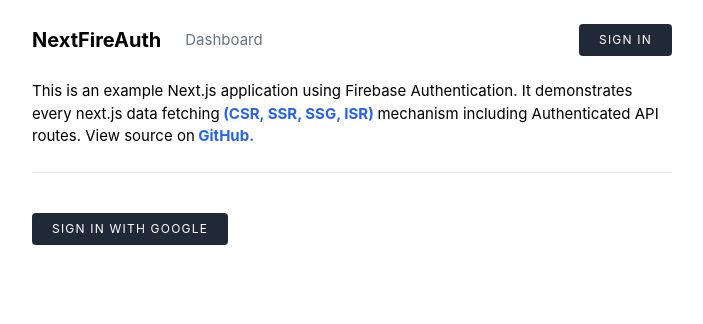
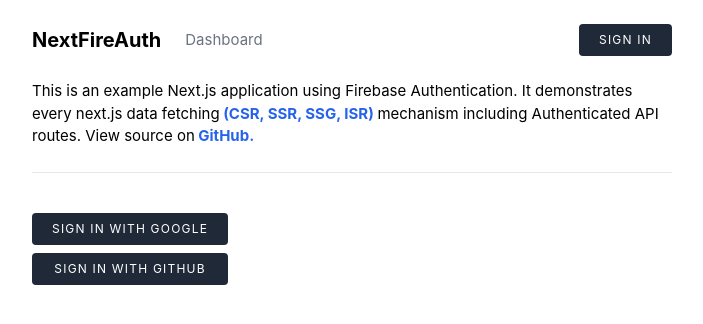
Before and after one commit to mrxnn/next-fire-auth, a Next.js app: page / in a window 1280 px wide. Shown: the top 324 px of the page, without its empty margins (288-991 px from the left). Built offline with nearby package versions, Linux system fonts and the light colour scheme; no server answers.

Commit message:
Cleaned up

```diff
--- a/components/Navbar.js
+++ b/components/Navbar.js
@@ -1,4 +1,4 @@
-import { useContext, useEffect } from "react";
+import { useContext } from "react";
 import Link from "next/link";
 import Image from "next/image";
 import { AuthContext } from "../context/auth";
@@ -7,17 +7,6 @@
 
 export default function Navbar() {
   const { user, loading } = useContext(AuthContext);
-
-  console.log("Outside Called");
-  useEffect(() => {
-    console.log("User Called");
-  }, [user]);
-  useEffect(() => {
-    console.log("Loading Called");
-  }, [loading]);
-  useEffect(() => {
-    console.log("Empty Called");
-  }, []);
 
   return (
     <div className="flex flex-col border-b mb-10">
--- a/pages/index.js
+++ b/pages/index.js
@@ -15,14 +15,17 @@
         ) : user ? (
           <DashboardLink />
         ) : (
-          <GoogleSignInButton />
+          <div className="flex flex-col space-y-2">
+            <GoogleSignInButton />
+            <GithubSignInButton />
+          </div>
         )}
       </div>
     </Layout>
   );
 }
 
-//button - sign in
+//button - google sign in
 const GoogleSignInButton = () => {
   const { signInWithGoogle } = useContext(AuthContext);
 
@@ -31,6 +34,15 @@
       className="bg-gray-800 text-white px-5 rounded py-2 uppercase text-xs tracking-widest hover:bg-gray-700"
       onClick={() => signInWithGoogle()}>
       Sign In With Google
+    </button>
+  );
+};
+
+//button - github sign in
+const GithubSignInButton = () => {
+  return (
+    <button className="bg-gray-800 text-white px-5 rounded py-2 uppercase text-xs tracking-widest hover:bg-gray-700">
+      Sign In With GitHub
     </button>
   );
 };
```
